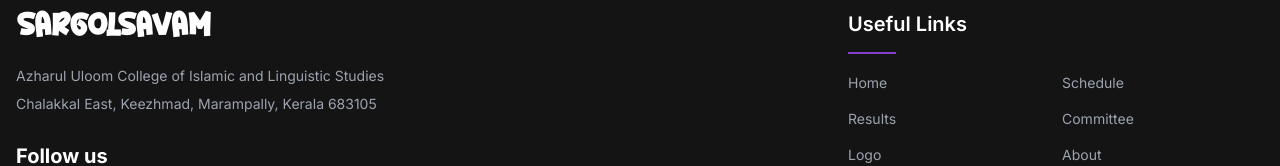
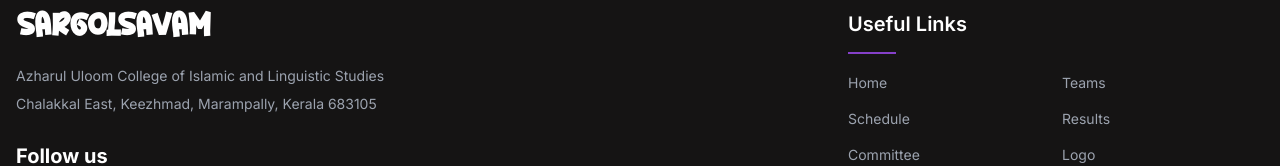
Before and after one commit to HaneenHyder/sargolsavam-website, a Next.js app in the folder frontend/: page /teams in a window 1280 px wide. Shown: the part 1283-1449 px from the top of the page. Built offline with nearby package versions, Linux system fonts and the light colour scheme; no server answers.

Commit message:
Add Teams link to footer

```diff
--- a/frontend/components/Footer.tsx
+++ b/frontend/components/Footer.tsx
@@ -56,6 +56,7 @@
                                 </div>
                                 <ul className="grid grid-cols-2 gap-3">
                                     <li><Link href="/" className="text-gray-400 hover:text-primary text-sm capitalize">Home</Link></li>
+                                    <li><Link href="/teams" className="text-gray-400 hover:text-primary text-sm capitalize">Teams</Link></li>
                                     <li><Link href="/schedule" className="text-gray-400 hover:text-primary text-sm capitalize">Schedule</Link></li>
                                     <li><Link href="/results" className="text-gray-400 hover:text-primary text-sm capitalize">Results</Link></li>
                                     <li><Link href="/committee" className="text-gray-400 hover:text-primary text-sm capitalize">Committee</Link></li>
```
